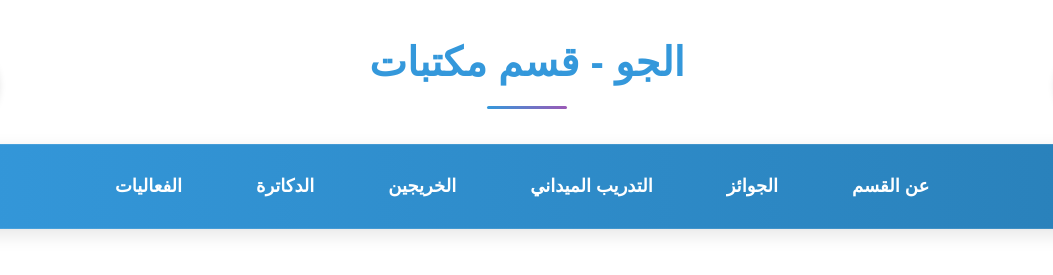
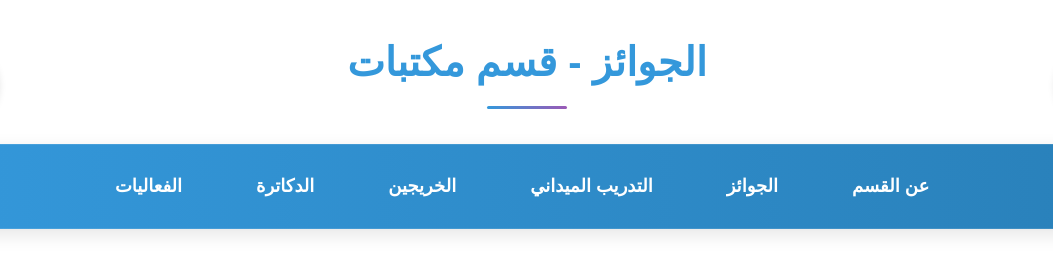
Before and after one commit to pluto6169/DeptPride, a plain HTML site: page awards.html in a window 1280 px wide. Shown: the top 275 px of the page, 113-1166 px from the left. Drawn offline with Linux system fonts and the light colour scheme; no server answers.

Commit message:
Update awards.html

```diff
--- a/awards.html
+++ b/awards.html
@@ -91,7 +91,7 @@
             <div class="logo-left">
                 <img src="images/logo2.jpg" alt="اللوجو الأيسر" />
             </div>
-            <h1> الجو - قسم مكتبات</h1>
+            <h1> الجوائز - قسم مكتبات</h1>
             <div class="logo-right">
                 <img src="images/logo1.jpeg" alt="اللوجو الأيمن" />
             </div>
```
